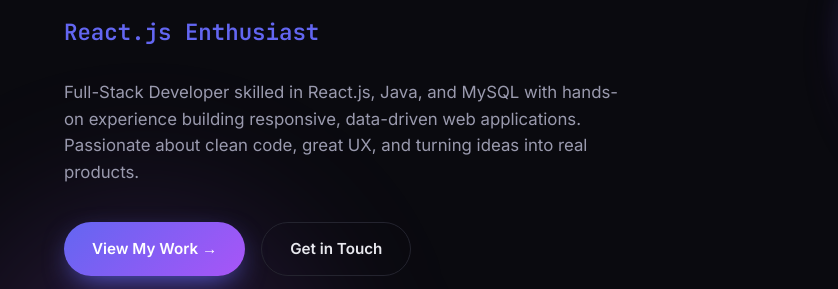
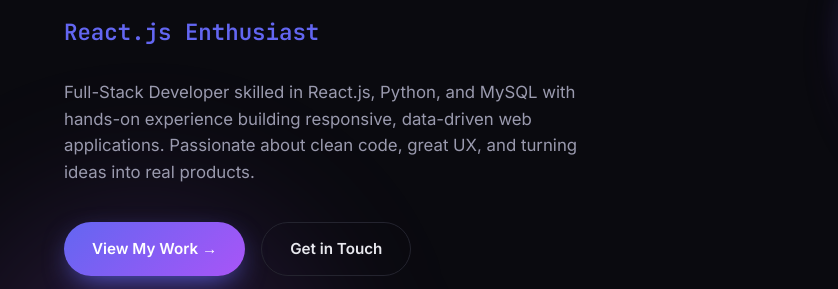
Before and after one commit to SRIVIGNESHWARAN70/Portfolio, a plain HTML site: page index.html in a window 1280 px wide. Shown: the part 386-675 px from the top of the page, 0-838 px from the left. Drawn offline with Linux system fonts and the light colour scheme.

Commit message:
Update index.html

```diff
--- a/index.html
+++ b/index.html
@@ -550,7 +550,7 @@
           <span class="typed" id="typed"></span><span class="cursor"></span>
         </div>
         <p class="lead">
-          Full-Stack Developer skilled in React.js, Java, and MySQL with hands-on experience
+          Full-Stack Developer skilled in React.js, Python, and MySQL with hands-on experience
           building responsive, data-driven web applications. Passionate about clean code,
           great UX, and turning ideas into real products.
         </p>
```
